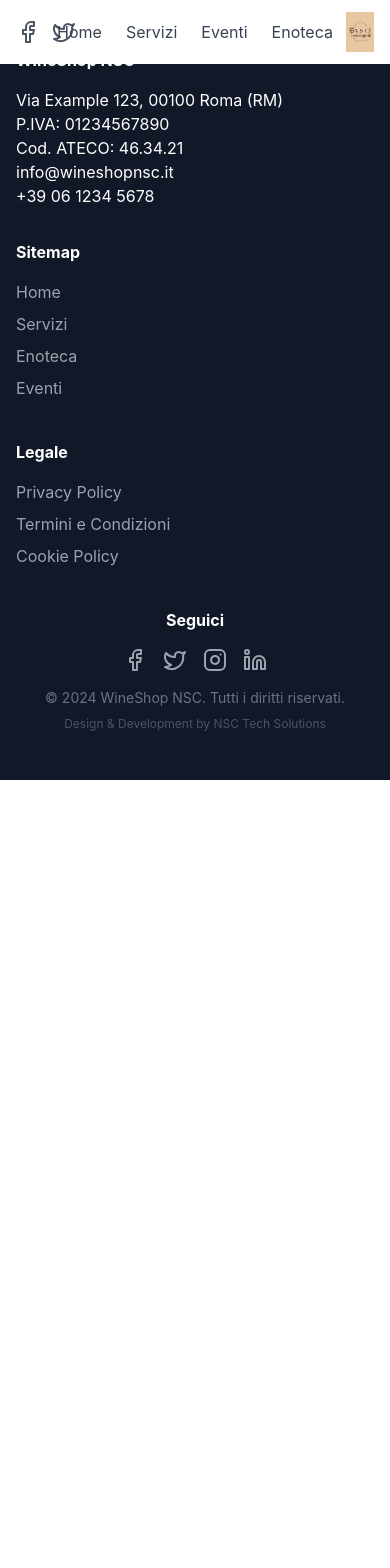
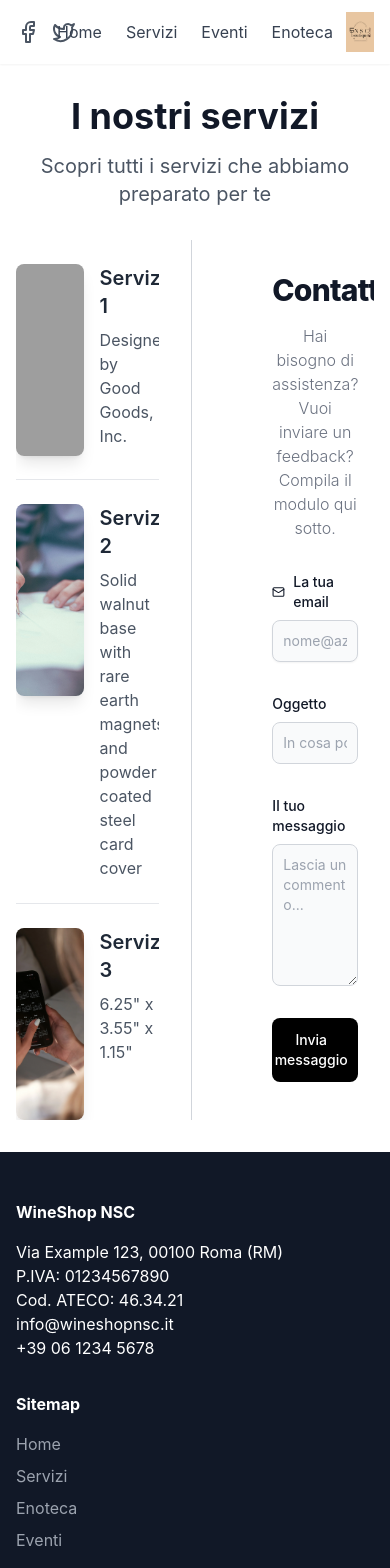
Before and after one commit to Kepler9870u0987/nsc_wine_shop, a React (Create React App) app: page /enoteca in a window 390 px wide. Shown: the top 1568 px of the page. Before the commit the page ends 844 px from the top, so only its background shows below. Built offline with nearby package versions, Linux system fonts and the light colour scheme; grey boxes are pictures that could not be loaded.

Commit message:
sistemato concat form design e inizio lavori su pagina enoteca, layout di partenza pagina Servizi

```diff
--- a/src/App.js
+++ b/src/App.js
@@ -4,7 +4,8 @@ import Navbar from './components/Navbar';
 import Footer from './components/Footer';
 import Card from './components/Card';
 import Eventi from './pages/Eventi';
-import Servizi from './pages/Servizi';  // Aggiunto import Servizi
+import Servizi from './pages/Servizi';
+import Enoteca from './pages/Enoteca';
 
 const App = () => {
   return (
@@ -25,7 +26,8 @@ const App = () => {
           }
         />
         <Route path="/eventi" element={<Eventi />} />
-        <Route path="/servizi" element={<Servizi />} />  {/* Aggiunta rotta Servizi */}
+        <Route path="/servizi" element={<Servizi />} />
+        <Route path="/enoteca" element={<Enoteca />} />
       </Routes>
       <Footer />
     </div>
--- a/src/components/ContactForm.jsx
+++ b/src/components/ContactForm.jsx
@@ -1,7 +1,7 @@
 'use client'
 
 import React, { useState } from 'react'
-import { Mail, Send, AlertTriangle } from 'lucide-react'
+import { Mail, Send, AlertTriangle, ExternalLink } from 'lucide-react'
 
 const ContactForm = () => {
     const [formData, setFormData] = useState({
@@ -32,17 +32,17 @@ const ContactForm = () => {
         const errors = {}
 
         if (!formData.email.trim()) {
-            errors.email = 'Email is required'
+            errors.email = 'Email è richiesta'
         } else if (!/\S+@\S+\.\S+/.test(formData.email)) {
-            errors.email = 'Email is invalid'
+            errors.email = 'Email non valida'
         }
 
         if (!formData.subject.trim()) {
-            errors.subject = 'Subject is required'
+            errors.subject = 'Oggetto è richiesto'
         }
 
         if (!formData.message.trim()) {
-            errors.message = 'Message is required'
+            errors.message = 'Messaggio è richiesto'
         }
 
         return errors
@@ -70,23 +70,28 @@ const ContactForm = () => {
             })
 
             // Optional: Show success message or toast notification
-            alert('Message sent successfully!')
+            alert('Messaggio inviato con successo!')
         } catch (error) {
-            console.error('Submission error:', error)
-            alert('Failed to send message. Please try again.')
+            console.error('Errore durante l\'invio:', error)
+            alert('Impossibile inviare il messaggio. Riprova.')
         } finally {
             setIsSubmitting(false)
         }
     }
 
+    const handleEmailDirectOpen = () => {
+        const mailtoLink = `mailto:?subject=${encodeURIComponent(formData.subject)}&body=${encodeURIComponent(formData.message)}`;
+        window.open(mailtoLink, '_blank');
+    }
+
     return (
-        <section className="bg-white dark:bg-gray-900">
+        <section className="w-full">
             <div className="py-8 lg:py-16 px-4 mx-auto max-w-screen-md">
-                <h2 className="mb-4 text-4xl tracking-tight font-extrabold text-center text-gray-900 dark:text-white">
-                    Contact Us
+                <h2 className="mb-4 text-3xl tracking-tight font-extrabold text-center text-gray-900">
+                    Contattaci
                 </h2>
-                <p className="mb-8 lg:mb-16 font-light text-center text-gray-500 dark:text-gray-400 sm:text-xl">
-                    Got a technical issue? Want to send feedback about a beta feature? Need details about our Business plan? Let us know.
+                <p className="mb-8 font-light text-center text-gray-500 sm:text-xl">
+                    Hai bisogno di assistenza? Vuoi inviare un feedback? Compila il modulo qui sotto.
                 </p>
 
                 <form
@@ -98,9 +103,9 @@ const ContactForm = () => {
                     <div>
                         <label
                             htmlFor="email"
-                            className="block mb-2 text-sm font-medium text-gray-900 dark:text-gray-300 flex items-center"
+                            className="block mb-2 text-sm font-medium text-gray-900 flex items-center"
                         >
-                            <Mail className="mr-2 size-4" /> Your email
+                            <Mail className="mr-2 size-4" /> La tua email
                         </label>
                         <input
                             type="email"
@@ -108,13 +113,12 @@ const ContactForm = () => {
                             name="email"
                             value={formData.email}
                             onChange={handleChange}
-                            placeholder="name@company.com"
+                            placeholder="nome@azienda.com"
                             className={`
                 shadow-sm bg-gray-50 border text-gray-900 text-sm rounded-lg block w-full p-2.5
                 ${formErrors.email
                                     ? 'border-red-500 focus:ring-red-500 focus:border-red-500'
                                     : 'border-gray-300 focus:ring-primary-500 focus:border-primary-500'}
-                dark:bg-gray-700 dark:border-gray-600 dark:placeholder-gray-400 dark:text-white
               `}
                             required
                         />
@@ -129,9 +133,9 @@ const ContactForm = () => {
                     <div>
                         <label
                             htmlFor="subject"
-                            className="block mb-2 text-sm font-medium text-gray-900 dark:text-gray-300"
+                            className="block mb-2 text-sm font-medium text-gray-900"
                         >
-                            Subject
+                            Oggetto
                         </label>
                         <input
                             type="text"
@@ -139,13 +143,12 @@ const ContactForm = () => {
                             name="subject"
                             value={formData.subject}
                             onChange={handleChange}
-                            placeholder="Let us know how we can help you"
+                            placeholder="In cosa possiamo aiutarti?"
                             className={`
                 block w-full text-sm text-gray-900 bg-gray-50 rounded-lg border p-2.5
                 ${formErrors.subject
                                     ? 'border-red-500 focus:ring-red-500 focus:border-red-500'
                                     : 'border-gray-300 focus:ring-primary-500 focus:border-primary-500'}
-                dark:bg-gray-700 dark:border-gray-600 dark:placeholder-gray-400 dark:text-white
               `}
                             required
                         />
@@ -160,9 +163,9 @@ const ContactForm = () => {
                     <div>
                         <label
                             htmlFor="message"
-                            className="block mb-2 text-sm font-medium text-gray-900 dark:text-gray-400"
+                            className="block mb-2 text-sm font-medium text-gray-900"
                         >
-                            Your message
+                            Il tuo messaggio
                         </label>
                         <textarea
                             id="message"
@@ -170,13 +173,12 @@ const ContactForm = () => {
                             rows={6}
                             value={formData.message}
                             onChange={handleChange}
-                            placeholder="Leave a comment..."
+                            placeholder="Lascia un commento..."
                             className={`
                 block w-full text-sm text-gray-900 bg-gray-50 rounded-lg border p-2.5
                 ${formErrors.message
                                     ? 'border-red-500 focus:ring-red-500 focus:border-red-500'
                                     : 'border-gray-300 focus:ring-primary-500 focus:border-primary-500'}
-                dark:bg-gray-700 dark:border-gray-600 dark:placeholder-gray-400 dark:text-white
               `}
                         />
                         {formErrors.message && (
@@ -186,25 +188,28 @@ const ContactForm = () => {
                         )}
                     </div>
 
+                    {/* Button Container */}
+                    <div className="space-y-4">
                         {/* Submit Button */}
                         <button
                             type="submit"
                             disabled={isSubmitting}
                             className="
-              py-3 px-5 text-sm font-medium text-center text-white
-              rounded-lg bg-primary-700 sm:w-fit
-              hover:bg-primary-800 focus:ring-4 focus:outline-none focus:ring-primary-300
-              dark:bg-primary-600 dark:hover:bg-primary-700 dark:focus:ring-primary-800
+                w-full py-3 px-5 text-sm font-medium text-center text-white
+                rounded-lg bg-black sm:w-full
+                hover:bg-gray-800 focus:ring-4 focus:outline-none focus:ring-gray-300
                 flex items-center justify-center gap-2
                 disabled:opacity-50 disabled:cursor-not-allowed
               "
                         >
                             {isSubmitting ? (
-                            <>Sending... <Send className="size-4 animate-pulse" /></>
+                                <>Invio in corso... <Send className="size-4 animate-pulse" /></>
                             ) : (
-                            <>Send message <Send className="size-4" /></>
+                                <>Invia messaggio <Send className="size-4" /></>
                             )}
                         </button>
+
+                    </div>
                 </form>
             </div>
         </section>
--- a/src/components/ListaServizi.jsx
+++ b/src/components/ListaServizi.jsx
@@ -3,7 +3,6 @@ import Servizio1 from '../img/servizio1.webp';
 import Servizio2 from '../img/servizio2.webp';
 import Servizio3 from '../img/servizio3.webp';
 
-const ListaServizi = () => {
 const specifiche = [
     {
         titolo: 'Servizio 1',
@@ -22,27 +21,33 @@ const ListaServizi = () => {
     }
 ];
 
+const ListaServizi = () => {
     return (
-        <div className="w-full h-[calc(100vh-200px)] bg-white overflow-auto">
-            <div className="space-y-8">
-                {specifiche.map((specifica, index) => (
+        <div className="h-full w-full flex justify-center pt-6">
+            <div className="h-full w-full max-w-2xl space-y-6 overflow-y-auto">
+                {specifiche.map((servizio, index) => (
                     <div
                         key={index}
-                        className="grid grid-cols-1 lg:grid-cols-2 items-center border-t border-gray-200 first:border-none"
+                        className="relative flex items-start w-full pb-6 last:pb-0"
                     >
+                        <div className="w-7/12 pr-4">
                             <img
-                            src={specifica.immagine}
-                            alt={`Placeholder for ${specifica.titolo}`}
-                            className="w-[300px] h-[200px] object-cover bg-gray-100 rounded-lg self-center"
+                                src={servizio.immagine}
+                                alt={servizio.titolo}
+                                className="rounded-lg w-full h-48 object-cover shadow-lg"
                             />
-                        <div className="flex flex-col justify-center">
-                            <h2 className="text-2xl font-bold tracking-tight text-gray-900 mb-4">
-                                {specifica.titolo}
-                            </h2>
-                            <dd className="text-sm text-gray-500">
-                                {specifica.descrizione}
-                            </dd>
                         </div>
+                        <div className="w-5/12">
+                            <h3 className="text-xl font-semibold text-gray-800 mb-2">
+                                {servizio.titolo}
+                            </h3>
+                            <p className="text-base text-gray-600">
+                                {servizio.descrizione}
+                            </p>
+                        </div>
+                        {index < specifiche.length - 1 && (
+                            <div className="absolute bottom-0 left-0 right-0 border-t border-gray-200"></div>
+                        )}
                     </div>
                 ))}
             </div>
--- a/src/pages/Enoteca.jsx
+++ b/src/pages/Enoteca.jsx
@@ -1,25 +1,37 @@
 import React from 'react';
-import Navbar from '../components/Navbar';
-import Footer from '../components/Footer';
-import WineCatalog from '../components/WineCatalog';
+import ContactForm from '../components/ContactForm';
+import ListaServizi from '../components/ListaServizi';
 
 function Enoteca() {
     return (
-        <div className="flex flex-col min-h-screen">
-            {/* Navbar */}
-            <Navbar />
+        <div className="min-h-screen flex flex-col">
+            {/* Navbar placeholder - da sostituire con il tuo componente Navbar */}
+            <nav className="h-16 bg-gray-100">
+                {/* Navbar content */}
+            </nav>
 
-            {/* Contenuto Principale */}
-            <main className="flex-grow container mx-auto px-4 py-8 pt-20">
+            <main className="flex-grow container mx-auto px-4 py-8">
+                <div className="text-center mb-8">
+                    <h1 className="text-4xl font-bold text-gray-900 mb-4">I nostri servizi</h1>
+                    <p className="text-xl text-gray-600">Scopri tutti i servizi che abbiamo preparato per te</p>
+                </div>
 
-                <WineCatalog />
+                <div className="flex">
+                    <div className="w-1/2 overflow-y-auto">
+                        <ListaServizi />
+                    </div>
 
+                    <div className="border-r border-gray-300 mx-8"></div>
+
+                    <div className="w-1/2 pl-8 overflow-y-auto">
+                        <ContactForm />
+                    </div>
+                </div>
             </main>
 
-            {/* Footer */}
-            {/*<Footer />*/}
+
         </div>
     );
-}
+};
 
 export default Enoteca;
--- a/src/pages/Servizi.jsx
+++ b/src/pages/Servizi.jsx
@@ -17,7 +17,7 @@ const Servizi = () => {
                 </div>
 
                 <div className="flex">
-                    <div className="w-1/2 pr-8 overflow-y-auto">
+                    <div className="w-1/2 overflow-y-auto">
                         <ListaServizi />
                     </div>
 
```
Also changed, not shown: src/img/wineCardExample.png (added). Lines whose indentation alone changed are shown as unchanged.
